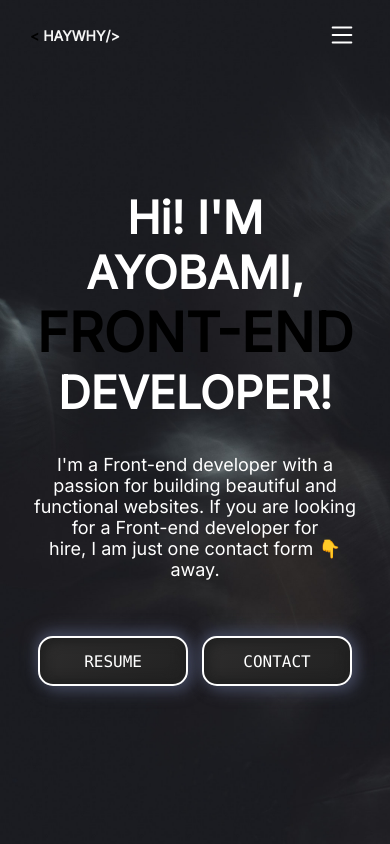
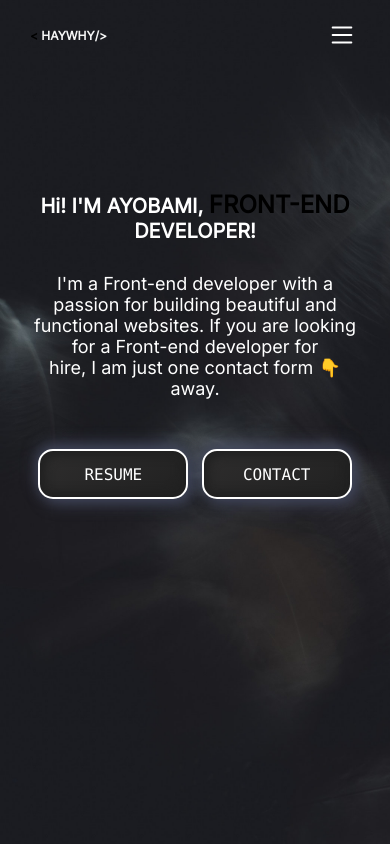
Before and after one commit to Holyboi10/my-portfolio, a plain HTML site: page index.html in a window 390 px wide. Shown: the top 844 px of the page. Drawn offline with Linux system fonts and the light colour scheme.

Commit message:
new edit

```diff
--- a/style.css
+++ b/style.css
@@ -305,12 +305,15 @@ button {
 }
 @media screen and (max-width: 768px){
     *{
-        font-size: 14px;
+        font-size: 12px;
     }
     .ot-head{
         text-align: center;
         padding: 30px;
         margin-top: 90px;
+    }
+    .ot-head h1{
+        font-size: 20px;
     }
     .list{
         display: none;
```
